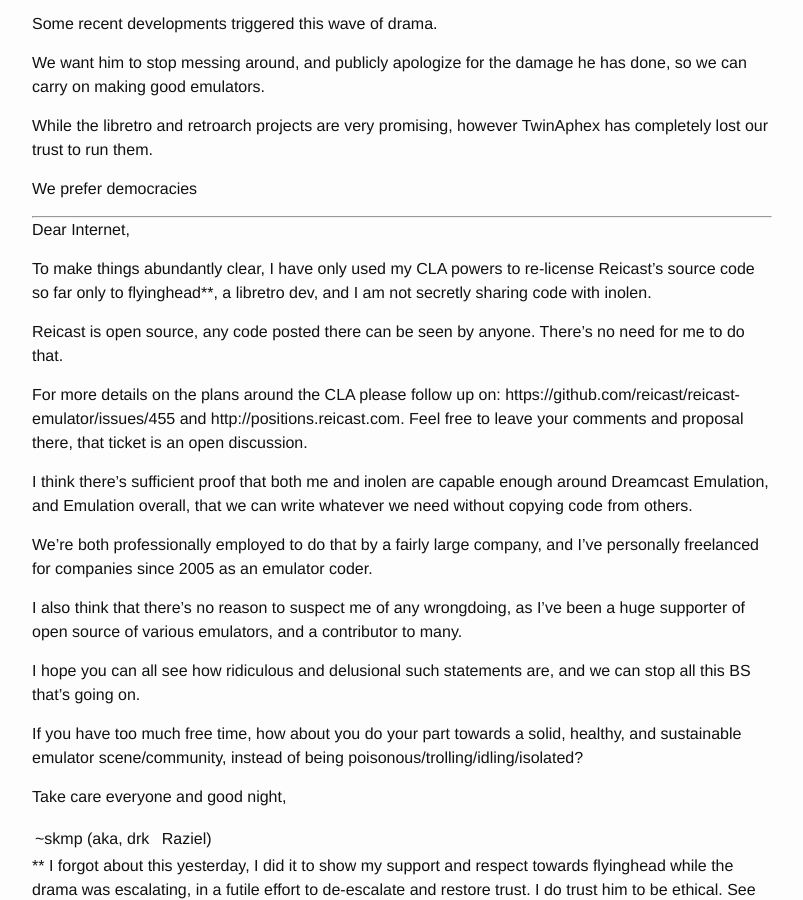
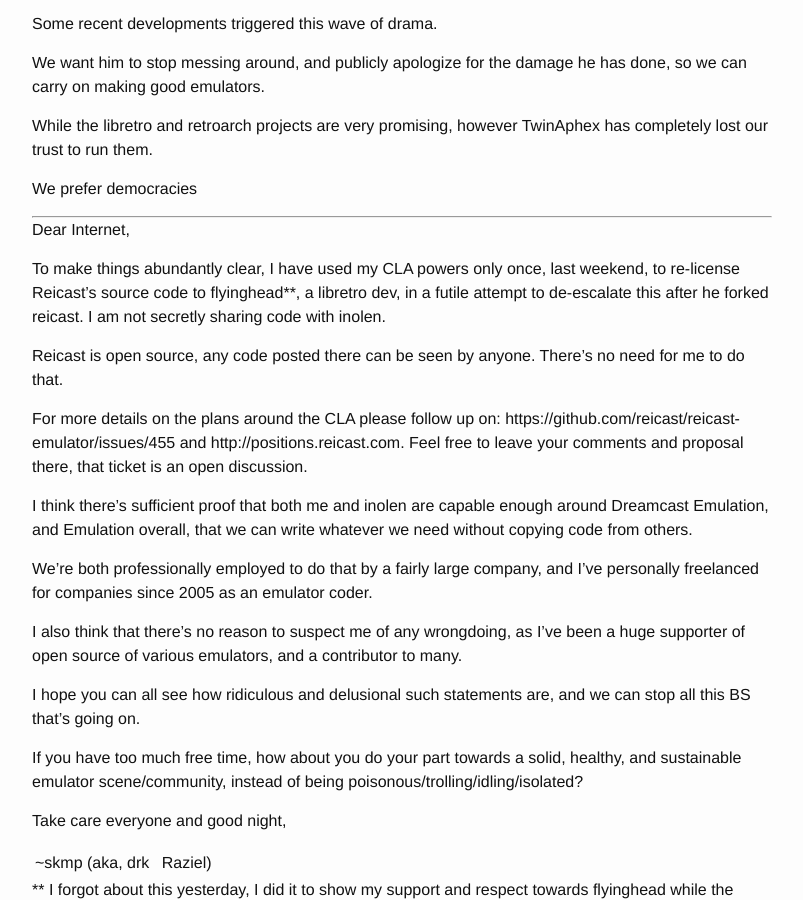
Before and after one commit to skmp/reicast.com, a Jekyll site: the page built from _posts/2019-05-30-lets-create-a-healthy-community.md, in a window 1280 px wide and 900 px high, scrolled down 557 px. Shown: the whole window, without its empty margins (238-1041 px from the left). Built offline with Jekyll 4.4.1, drawn with Linux system fonts in a browser that asks for light colours; a script that is not in the unit is left out; comment, search, counter and statistics services are not loaded.

Commit message:
Update 2019-05-30-lets-create-a-healthy-community.md
(reword, again)

```diff
--- a/_posts/2019-05-30-lets-create-a-healthy-community.md
+++ b/_posts/2019-05-30-lets-create-a-healthy-community.md
@@ -23,7 +23,7 @@
 
 Dear Internet,
 
-To make things abundantly clear, I have only used my CLA powers to re-license Reicast's source code so far only to flyinghead**, a libretro dev, and I am not secretly sharing code with inolen.
+To make things abundantly clear, I have used my CLA powers only once, last weekend, to re-license Reicast's source code to flyinghead**, a libretro dev, in a futile attempt to de-escalate this after he forked reicast. I am not secretly sharing code with inolen.
 
 Reicast is open source, any code posted there can be seen by anyone. There's no need for me to do that.
 
```
